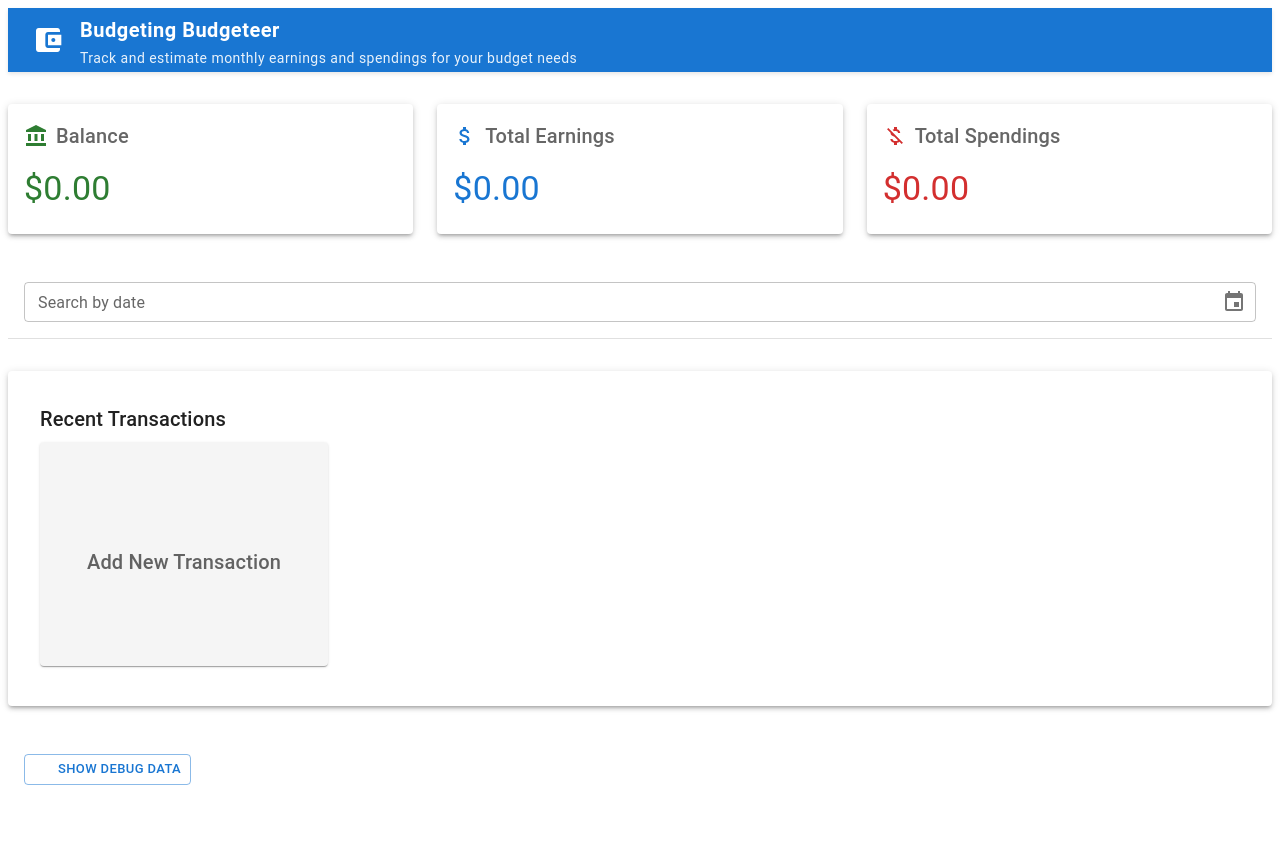
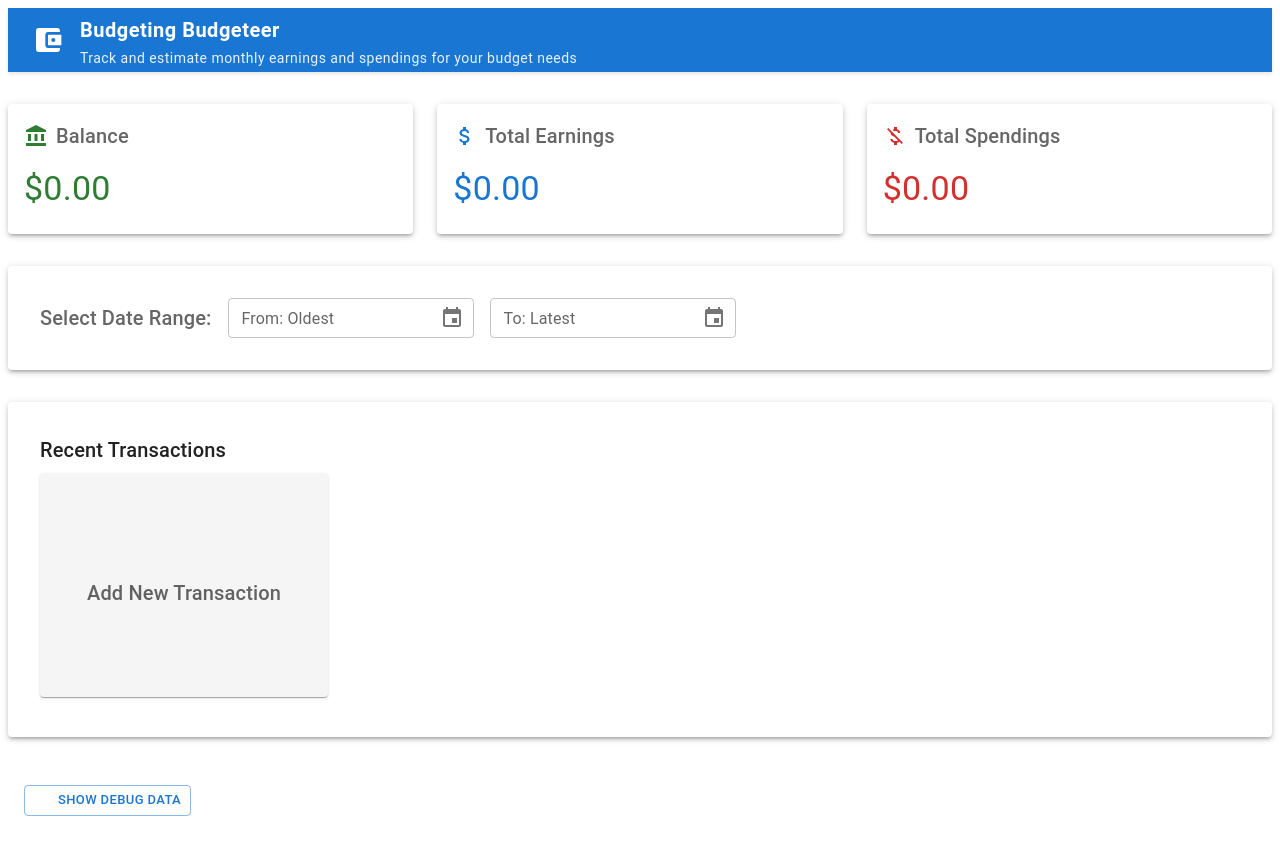
Before and after one commit to Edjery/budget-trackr, a React (Vite) app: page / in a window 1280 px wide. Before the commit the page ends 817 px from the top, so only its background shows below. Built offline with nearby package versions, Linux system fonts and the light colour scheme; some icons are missing.

Commit message:
add: search from and to and improve design

```diff
--- a/src/components/AppContent.tsx
+++ b/src/components/AppContent.tsx
@@ -1,5 +1,10 @@
 import type { Dayjs } from "dayjs";
 import dayjs from "dayjs";
+import isSameOrAfter from "dayjs/plugin/isSameOrAfter";
+import isSameOrBefore from "dayjs/plugin/isSameOrBefore";
+
+dayjs.extend(isSameOrAfter);
+dayjs.extend(isSameOrBefore);
 import { useState } from "react";
 import { useTransactionCalculations } from "../hooks/useTransactionCalculations";
 import { useTransactionEdit } from "../hooks/useTransactionEdit";
@@ -11,22 +16,40 @@ import { SummaryCards } from "./SummaryCards";
 import TransactionFormDialog from "./TransactionFormDialog";
 import { TransactionList } from "./TransactionList";
 
+interface DateRange {
+    start: Dayjs | null;
+    end: Dayjs | null;
+}
+
 const AppContent = () => {
     const { createEmptyTransactionItem } = useTransactionForm();
     const [isAddDialogOpen, setIsAddDialogOpen] = useState(false);
     const [selectedDate, setSelectedDate] = useState<string | null>(null);
-    const [searchDate, setSearchDate] = useState<Dayjs | null>(null);
+    const [dateRange, setDateRange] = useState<DateRange>({
+        start: null,
+        end: null,
+    });
 
     const { transactions, updateTransaction, addTransaction, deleteTransaction } = useTransactions();
 
-    // Filter transactions based on searchDate if provided
-    const filteredTransactions = searchDate
-        ? transactions.filter((tx) => {
-              const txDate = dayjs(tx.date).startOf("day");
-              const searchDateStart = searchDate.startOf("day");
-              return txDate.isSame(searchDateStart, "day");
-          })
-        : transactions;
+    // Filter transactions based on date range if provided
+    const filteredTransactions =
+        dateRange.start || dateRange.end
+            ? transactions.filter((tx) => {
+                  const txDate = dayjs(tx.date);
+                  const startDate = dateRange.start?.startOf("day");
+                  const endDate = dateRange.end?.endOf("day");
+
+                  if (startDate && endDate) {
+                      return txDate.isSameOrAfter(startDate, "day") && txDate.isSameOrBefore(endDate, "day");
+                  } else if (startDate) {
+                      return txDate.isSameOrAfter(startDate, "day");
+                  } else if (endDate) {
+                      return txDate.isSameOrBefore(endDate, "day");
+                  }
+                  return true;
+              })
+            : transactions;
 
     const { totalEarnings, totalSpendings, balance } = useTransactionCalculations(filteredTransactions);
 
@@ -62,7 +85,7 @@ const AppContent = () => {
         <>
             <SummaryCards totalEarnings={totalEarnings} totalSpendings={totalSpendings} balance={balance} />
 
-            <DateSearchBar selectedDate={searchDate} onDateChange={setSearchDate} />
+            <DateSearchBar dateRange={dateRange} onDateChange={setDateRange} />
 
             <TransactionList
                 transactions={filteredTransactions}
--- a/src/components/DateSearchBar.tsx
+++ b/src/components/DateSearchBar.tsx
@@ -1,34 +1,71 @@
-import { Box } from "@mui/material";
+import { Box, Card, Stack, Typography } from "@mui/material";
 import { DatePicker } from "@mui/x-date-pickers/DatePicker";
 import { Dayjs } from "dayjs";
 import { useCallback } from "react";
 
-interface DateSearchBarProps {
-    onDateChange: (date: Dayjs | null) => void;
-    selectedDate: Dayjs | null;
+interface DateRange {
+    start: Dayjs | null;
+    end: Dayjs | null;
 }
 
-export const DateSearchBar = ({ onDateChange, selectedDate }: DateSearchBarProps) => {
-    const handleDateChange = useCallback(
+interface DateSearchBarProps {
+    onDateChange: (range: DateRange) => void;
+    dateRange: DateRange;
+}
+
+export const DateSearchBar = ({ onDateChange, dateRange }: DateSearchBarProps) => {
+    const { start, end } = dateRange;
+
+    const handleStartDateChange = useCallback(
         (date: Dayjs | null) => {
-            onDateChange(date);
+            onDateChange({ ...dateRange, start: date });
         },
-        [onDateChange]
+        [dateRange, onDateChange]
+    );
+
+    const handleEndDateChange = useCallback(
+        (date: Dayjs | null) => {
+            onDateChange({ ...dateRange, end: date });
+        },
+        [dateRange, onDateChange]
     );
 
     return (
-        <Box sx={{ p: 2, backgroundColor: "background.paper", borderBottom: 1, borderColor: "divider" }}>
+        <Card elevation={3} sx={{ mt: 4, p: 2 }}>
+            <Box sx={{ p: 2, backgroundColor: "background.paper" }}>
+                <Stack direction="row" spacing={2}>
+                    <Typography variant="h6" color="textSecondary" sx={{ display: "flex", alignItems: "center" }}>
+                        Select Date Range:
+                    </Typography>
                     <DatePicker
-                label="Search by date"
-                value={selectedDate}
-                onChange={handleDateChange}
+                        label={`From: ${start ? "" : "Oldest"}`}
+                        value={start}
+                        onChange={handleStartDateChange}
                         slotProps={{
                             textField: {
-                        fullWidth: true,
                                 size: "small",
+                            },
+                            actionBar: {
+                                actions: ["clear"],
                             },
                         }}
                     />
+                    <DatePicker
+                        label={`To: ${end ? "" : "Latest"}`}
+                        value={end}
+                        onChange={handleEndDateChange}
+                        slotProps={{
+                            textField: {
+                                size: "small",
+                            },
+                            actionBar: {
+                                actions: ["clear"],
+                            },
+                        }}
+                        minDate={start || undefined}
+                    />
+                </Stack>
             </Box>
+        </Card>
     );
 };
```
Lines whose indentation alone changed are shown as unchanged.
